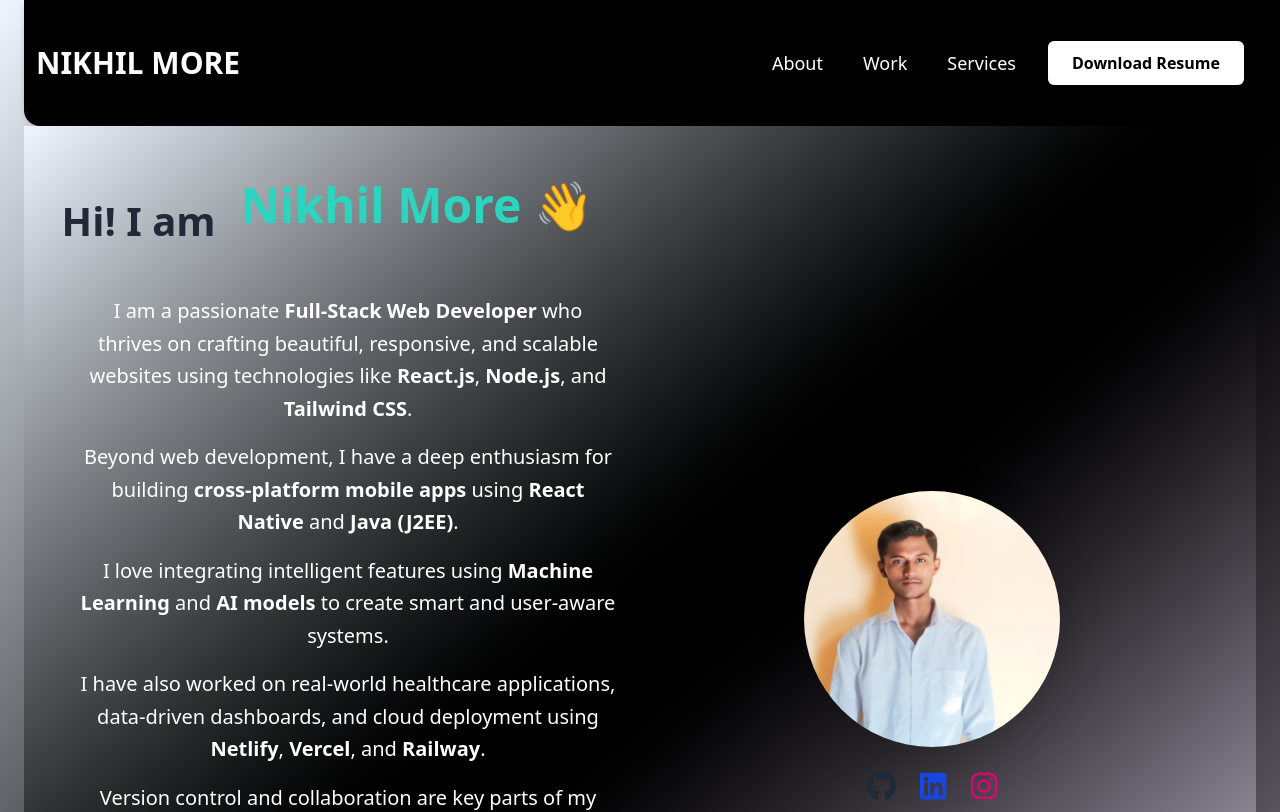
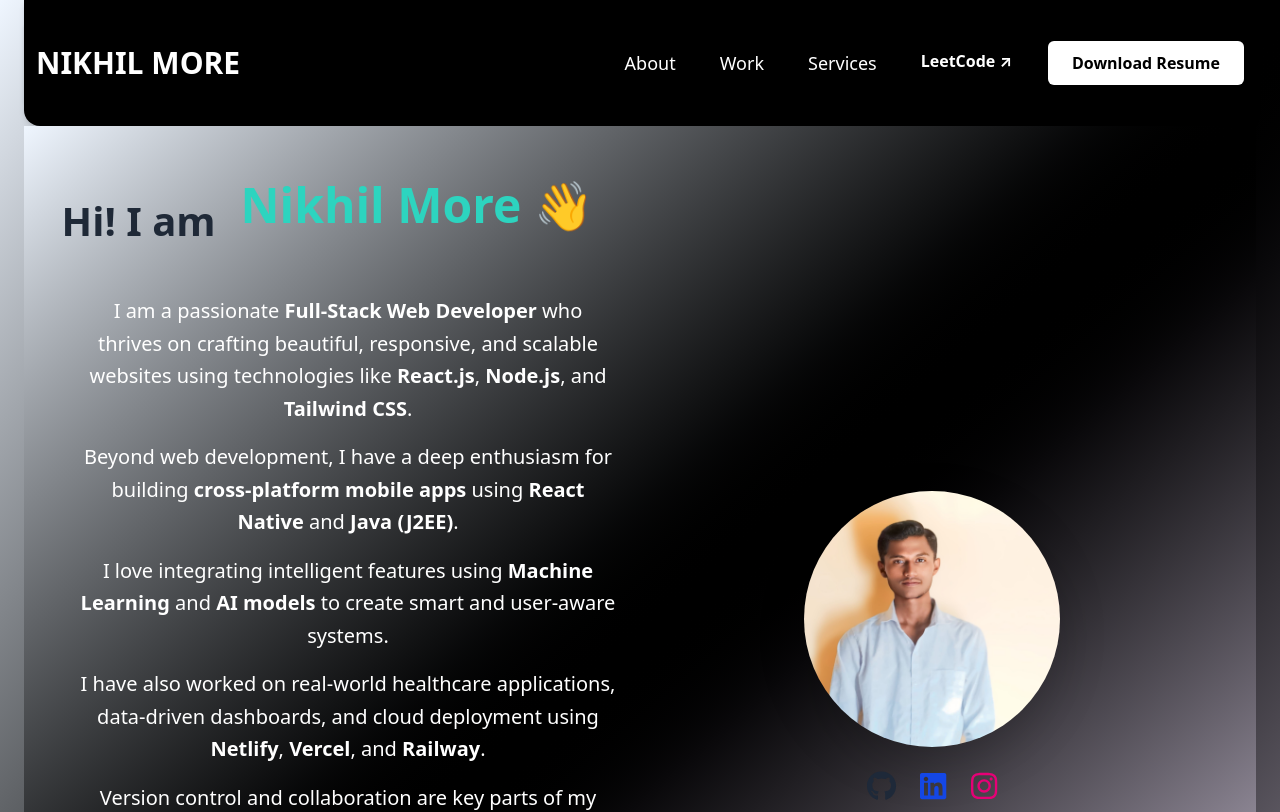
Before and after one commit to NikhilMore1/MyPortfolio-, a React (Vite) app: page / in a window 1280 px wide. Shown: the top 812 px of the page. Built offline with nearby package versions, Linux system fonts and the light colour scheme.

Commit message:
Certification details

```diff
--- a/src/components/AbstractInfo.jsx
+++ b/src/components/AbstractInfo.jsx
@@ -2,7 +2,7 @@
 import meProfile from '../assets/meProfile.jpg';
 import { FontAwesomeIcon } from '@fortawesome/react-fontawesome';
 import { faGithub, faInstagram, faLinkedin } from '@fortawesome/free-brands-svg-icons';
-import Resume_Nikhil_More from '../../public/Resume_Nikhil_More.pdf';
+import NikhilMoreResume from '../../public/NikhilMoreResume.pdf';
 const AbstractInfo = () => {
   return (
    <div className="min-h-screen flex flex-col md:flex-row items-center justify-center px-6 py-12 bg-gray-50  bg-gradient-to-br from-blue-50 via-black to-purple-100  sm:px-6 lg:px-8">
@@ -83,7 +83,7 @@
 </div>
 
     <button className="mt-4 px-6 py-3 bg-blue-600 text-white font-medium rounded hover:bg-blue-700 transition">
-      <a href={Resume_Nikhil_More}
+      <a href={NikhilMoreResume}
       download="Nikhil_More_Resume"
       className="bg-blue-600 text-white font-medium rounded hover:bg-blue-700 transition"
       style={{ textDecoration: 'none'}}>Doewnload Resume</a>
--- a/src/components/HomeNavigation.jsx
+++ b/src/components/HomeNavigation.jsx
@@ -2,7 +2,7 @@
 import Nav from 'react-bootstrap/Nav';
 import Navbar from 'react-bootstrap/Navbar';
 import { Link } from 'react-router-dom';
-import Resume_Nikhil_More from '../../public/Resume_Nikhil_More.pdf';
+import NikhilMoreResume from '../../public/NikhilMoreResume.pdf';
 function HomeNavigation() {
   return (
     <Navbar expand="lg" className="bg-black navbar-dark py-3 shadow-sm">
@@ -16,8 +16,8 @@
 
         {/* Right: Navigation links */}
         <Navbar.Collapse id="basic-navbar-nav" className="justify-end">
-          <Nav className="gap-4"  style={{textDecoration: 'none'}}>
-            <Nav.Link href="#about" className="text-white text-lg">
+          <Nav className="gap-7"  style={{textDecoration: 'none'}}>
+            <Nav.Link href="#about" className="text-white text-lg about">
               <Link to="/About" className="text-white text-lg"  style={{textDecoration: 'none'}}>
               About
               </Link>
@@ -26,12 +26,16 @@
               <Link to="/Work" className="text-white text-lg"  style={{textDecoration: 'none'}}>
               Work
               </Link>
+
             </Nav.Link>
             <Nav.Link href="#testimonials" className="text-white text-lg">
               <Link to="/Services" className="text-white text-lg"  style={{textDecoration: 'none'}}>Services </Link>
             </Nav.Link>
+             <Nav.Link href="#DSA" className="text-white text-lg">
+            <a href="https://leetcode.com/u/Nikhil-hub-creat/" target='_blank' style={{textDecoration:'none',textUnderlineOffset:'none' , fontSize:'1em',fontWeight:'bold'}} className="text-white text-lg">LeetCode ↗</a>
+            </Nav.Link>
             <button className="bg-white text-black px-4 py-2 rounded hover:bg-gray-200 transition duration-300">
-             <a href={Resume_Nikhil_More}
+             <a href={NikhilMoreResume}
              download="Nikhil_More_Resume.pdf"
              style={{ textDecoration: 'none', color: 'inherit',fontWeight: 'bold' }}
              >
@@ -45,4 +49,12 @@
   );
 }
 
+<style>{
+  `
+  .about: hover{
+    color: white;
+    text-decoration: underline;
+  }
+  `
+  }</style>
 export default HomeNavigation;
```
Also changed, not shown: 1 other file (tests, documents, lock files or other folders).
